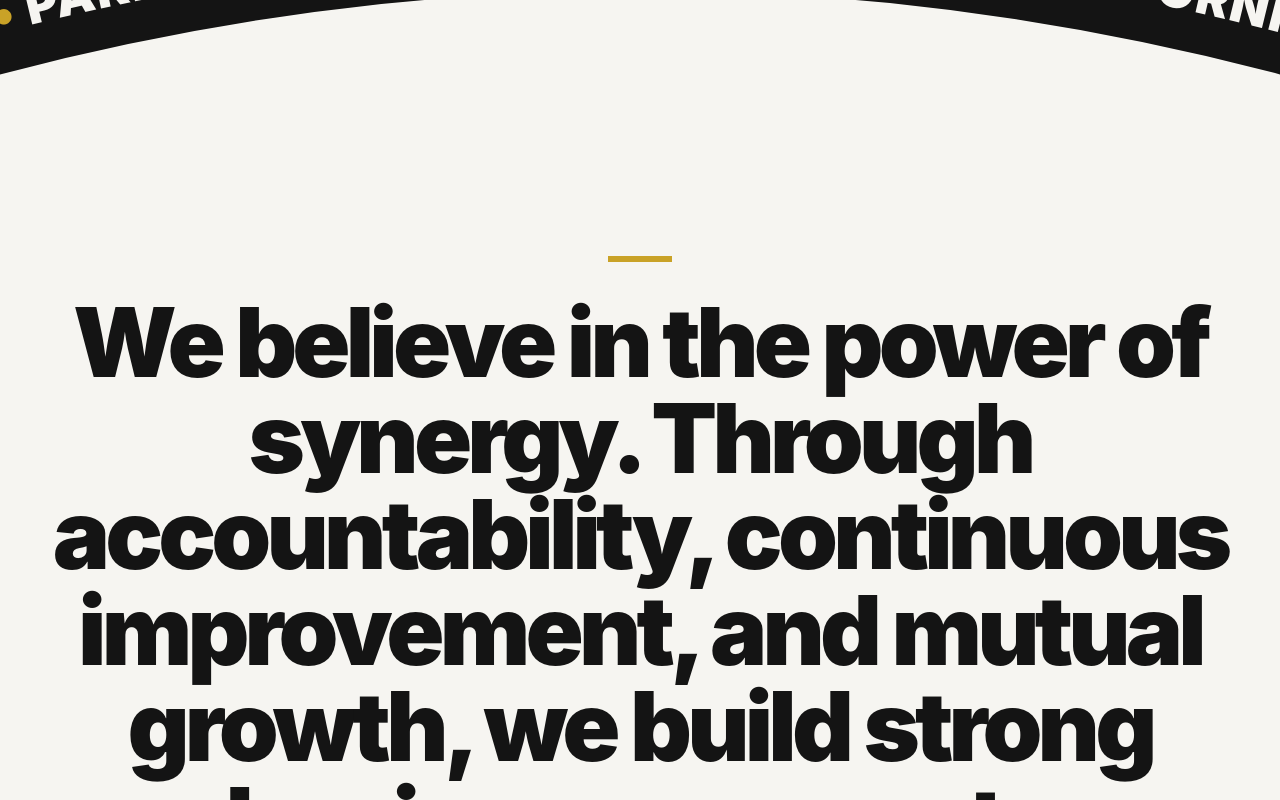
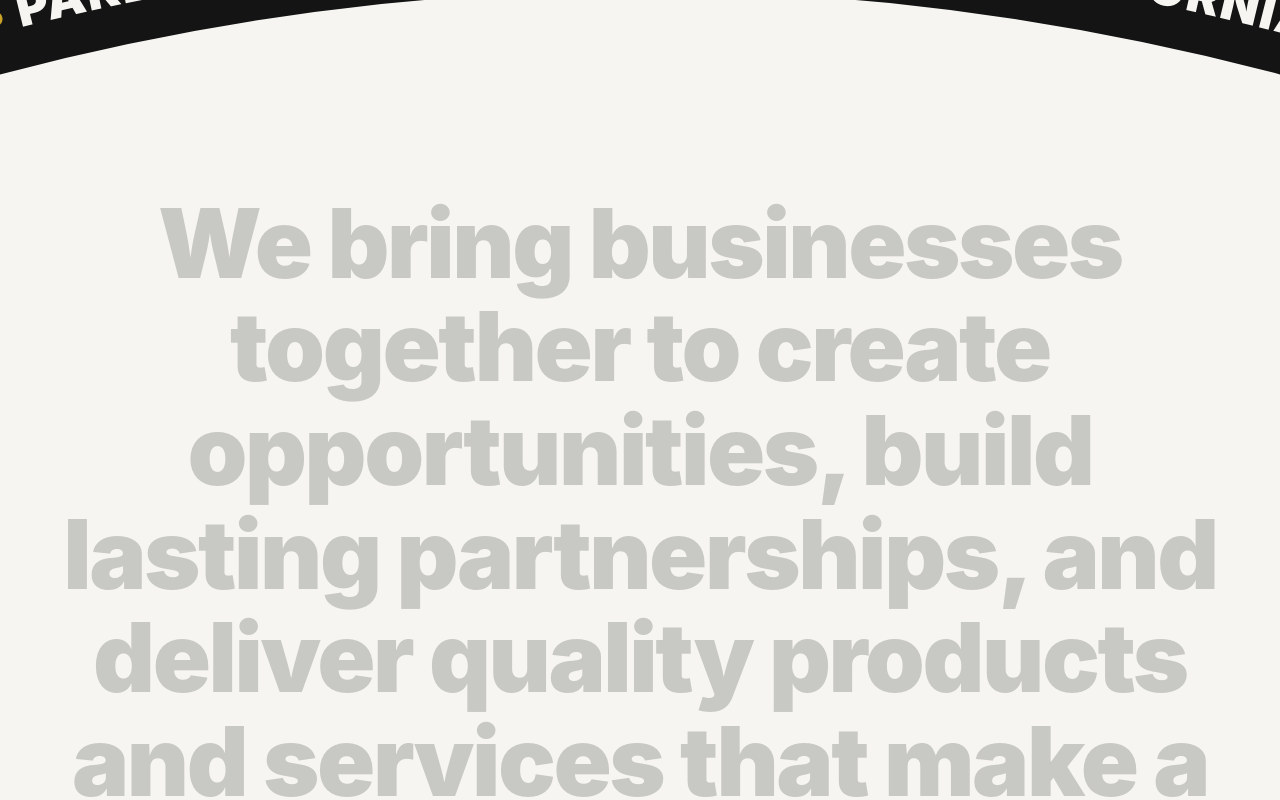
Before and after one commit to itsolutions123/bte_website, a React (Vite) app: page / in a window 1280 px wide. Shown: the part 1040-1840 px from the top of the page. Built offline with nearby package versions, Linux system fonts and the light colour scheme.

Commit message:
About Us: new copy, larger headline, gold bar removed, pinned word-sweep scrub (reduced-motion safe); nothing deployed

```diff
--- a/src/components/Landing.jsx
+++ b/src/components/Landing.jsx
@@ -2,6 +2,7 @@ import { useRef } from 'react';
 import { Link } from 'react-router-dom';
 import gsap from 'gsap';
 import { useGSAP } from '@gsap/react';
+import { ScrollTrigger } from 'gsap/ScrollTrigger';
 import catFrames from './heroCatFrames.js';
 import { makeCat } from './heroCatPlayer.js';
 import bteNoBg from '../assets/bte3d_nobg.png';
@@ -237,11 +238,36 @@ export function BrandStrip() {
   );
 }
 
+const ABOUT_TEXT = 'We bring businesses together to create opportunities, build lasting partnerships, and deliver quality products and services that make a difference.';
+const ABOUT_WORDS = ABOUT_TEXT.split(' ');
+const ABOUT_LEAD = 3;
+const ABOUT_PALE = 'text-ink/20 transition-colors duration-200';
+const ABOUT_LIVE = 'text-gold-deep transition-colors duration-200';
+const ABOUT_DONE = 'text-ink transition-colors duration-200';
+
 export function BrandsIntro() {
   const trackRef = useRef(null);
+  const introRef = useRef(null);
   useGSAP(() => {
     const mm = gsap.matchMedia();
     mm.add('(prefers-reduced-motion: no-preference)', () => {
+      gsap.registerPlugin(ScrollTrigger);
+      const words = gsap.utils.toArray('[data-about-word]', introRef.current);
+      const paint = (p) => {
+        const head = p * (words.length + ABOUT_LEAD);
+        words.forEach((el, i) => {
+          el.className = i < head - ABOUT_LEAD ? ABOUT_DONE : i < head ? ABOUT_LIVE : ABOUT_PALE;
+        });
+      };
+      paint(0);
+      ScrollTrigger.create({
+        trigger: introRef.current,
+        start: 'top top+=72',
+        end: '+=100%',
+        pin: true,
+        anticipatePin: 1,
+        onUpdate: (self) => paint(self.progress),
+      });
       const track = trackRef.current;
       gsap.fromTo(
         track,
@@ -253,10 +279,11 @@ export function BrandsIntro() {
   });
   return (
     <section id="about-section" className="w-full bg-paper snap-start">
-      <div className="max-w-screen-2xl mx-auto w-full px-6 md:px-12 py-24 md:py-32">
-        <div aria-hidden="true" className="w-16 h-1.5 bg-gold mb-8 mx-auto"></div>
-        <h2 className="max-w-7xl mx-auto text-center text-4xl md:text-6xl lg:text-7xl xl:text-8xl font-black tracking-tighter leading-[1.0] text-ink">
-          We believe in the power of synergy. Through accountability, continuous improvement, and mutual growth, we build strong businesses, create sustainable jobs, and improve lives.
+      <div ref={introRef} className="max-w-screen-2xl mx-auto w-full px-6 md:px-12 py-16 flex flex-col justify-center min-h-[calc(100svh-72px)]">
+        <h2 className="w-full max-w-7xl mx-auto text-center text-balance text-5xl md:text-6xl lg:text-7xl xl:text-8xl font-black tracking-tight leading-[1.08] text-ink">
+          {ABOUT_WORDS.map((w, i) => (
+            <span key={i} data-about-word className="text-ink transition-colors duration-200">{w}{' '}</span>
+          ))}
         </h2>
       </div>
       <div className="w-full snap-start flex items-center py-16 md:py-20">
```
